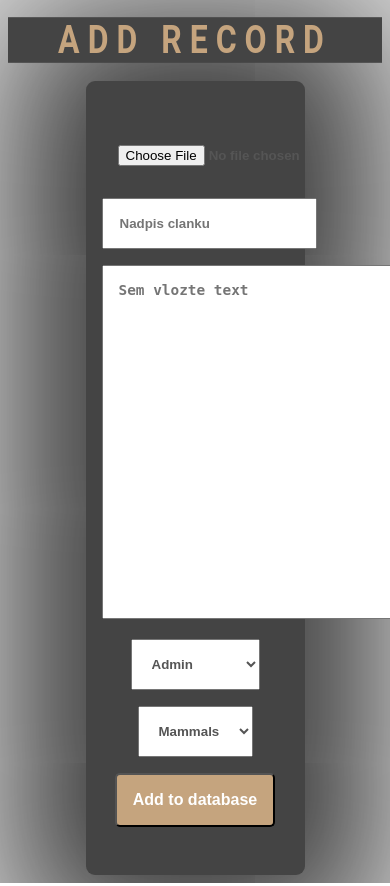
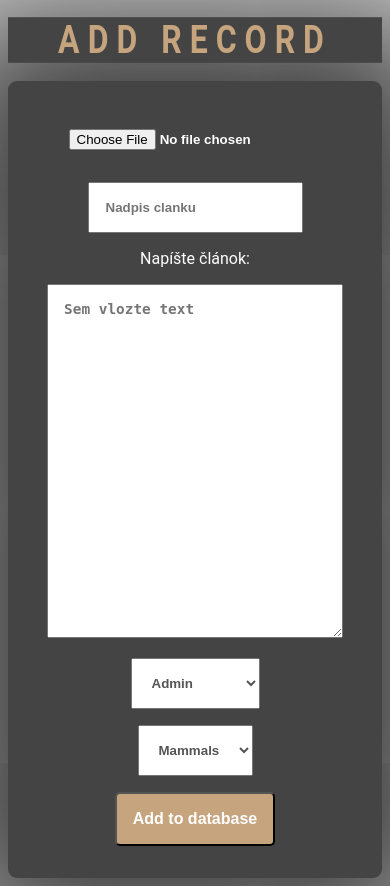
Before and after one commit to Matejix/Semestralna_praca_Matej_Juricek, a PHP site: page /admin/add.php in a window 390 px wide; the page is wider, and only the part inside the window is pictured. Run offline with PHP 8.4, Linux system fonts and the light colour scheme; the visitor is signed in with stand-in values (Sample User, id 1); data that the repository does not hold is empty.

Commit message:
Final for checkpoint 2 (responsive admin page)

```diff
--- a/admin/add.php
+++ b/admin/add.php
@@ -40,9 +40,10 @@
             <div class="form-updating">
                 <form name="form" method="post" action="" >
                     <input name="add" type="hidden" value="1">
-                    <p><input name="obrazok" type="file" /></p>
-                    <p><input name="nadpis" type="text" placeholder="Nadpis clanku" value="<?=$_POST['nadpis']?>" /></p>
-                    <p><textarea name="clanok" type="text" rows="20" cols="80" placeholder="Sem vlozte text"><?=$_POST['clanok']?></textarea></p>
+                    <p><input name="obrazok" type="file" style="color:white;"/></p>
+                    <p><input name="nadpis" type="text" placeholder="Nadpis clanku" value="<?php if(isset($_POST['clanok'])) {echo $_POST['clanok'];}?>"/></p>
+                    <label style="color:white;" for="">Napíšte článok:</label>
+                    <p><textarea name="clanok" type="text" rows="20" cols="80" placeholder="Sem vlozte text"><?php if(isset($_POST['clanok'])) {echo $_POST['clanok'];}?></textarea></p>
                     <p><select name="autor">
                         <option value="1">Admin</option>
                         <option value="0">User/Admin</option>
@@ -58,4 +59,4 @@
             </div>
         </div>
     </body>
-    </html>
+</html>
--- a/css/admin.css
+++ b/css/admin.css
@@ -225,3 +225,65 @@ input[value^="Add to database"]{
 .hide{
     display: none;
 }
+
+@media screen and (max-width: 1445px){
+    .form-updating{
+        width: 60%;
+    }
+}
+
+@media screen and (max-width: 1180px){
+    .form-updating{
+        width:70%;
+    }
+
+}
+
+@media screen and (max-width: 1180px){
+    .form-updating{
+        width:80%;
+    }
+}
+@media screen and (max-width: 992px) {
+/*_______________________RESPONSIVE _______________________*/
+
+/*_____________ADMIN PAGE_______________*/
+.side-bar{
+    height: 80px;
+    width: 100%;
+  }
+
+  .side-bar ul{
+    top:0;
+    display:flex;
+  }
+
+  .side-bar li{
+    padding: 0 0.5em;
+  }
+
+  .table-of-posts{
+      left:0;
+      width:90%;
+  }
+}
+
+@media screen and (max-width: 895px){
+    .form-updating{
+        width:100%;
+        padding: 1em 0;
+    }
+}
+@media screen and (max-width: 750px) {
+    .form-updating textarea {
+        width: 70%;
+    }
+}
+@media screen and (max-width: 600px) {
+    .side-bar ul{
+        left: 25px;
+    }
+    .side-bar li{
+        font-size: 1.1rem;
+      }
+}
--- a/discover_more.php
+++ b/discover_more.php
@@ -141,6 +141,7 @@
                             </p>
                         </div>
                         <?php
+                            if(isset($_SESSION['loggedID']) && isset($_SESSION['isAdmin'])):
                             if(($row['autor_id'] === $_SESSION['loggedID']) || $_SESSION['isAdmin']):
                         ?>
                             <div class="comment-UD">
@@ -148,6 +149,7 @@
                                 <a class="delete" href="comments/delete.php?commentID=<?= $row['id'] ?>&clanokID=<?= $id?>" onclick="return confirm('Naozaj chcete vymazať?')"><i class="fas fa-trash-alt"></i></a>
                             </div>
                         <?php
+                            endif;
                             endif;
                         ?>
                     </div>
```
Also changed, not shown: css/style.css (+42 -1 lines), js/filter-picture.js (+4 -4 lines).
